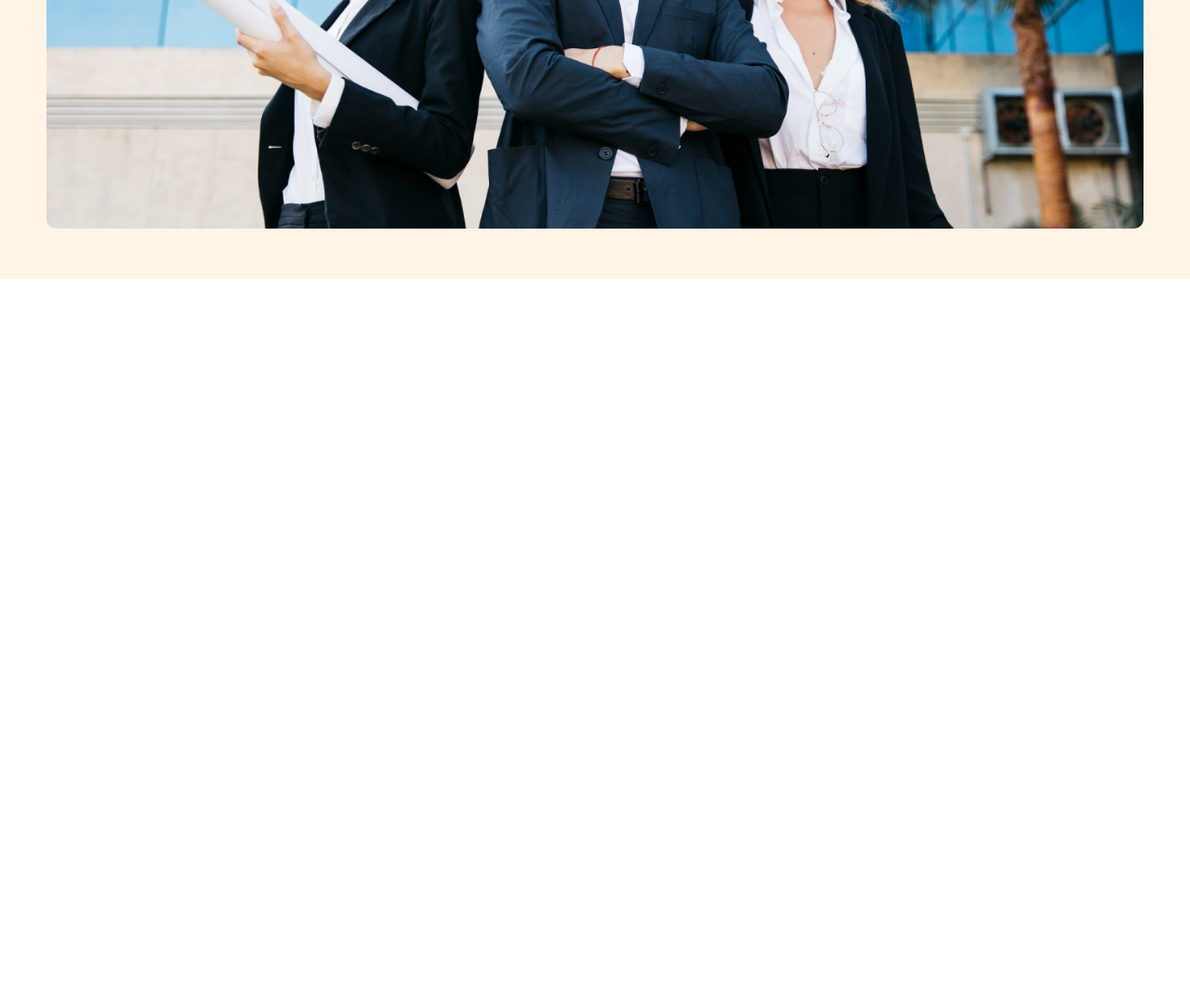
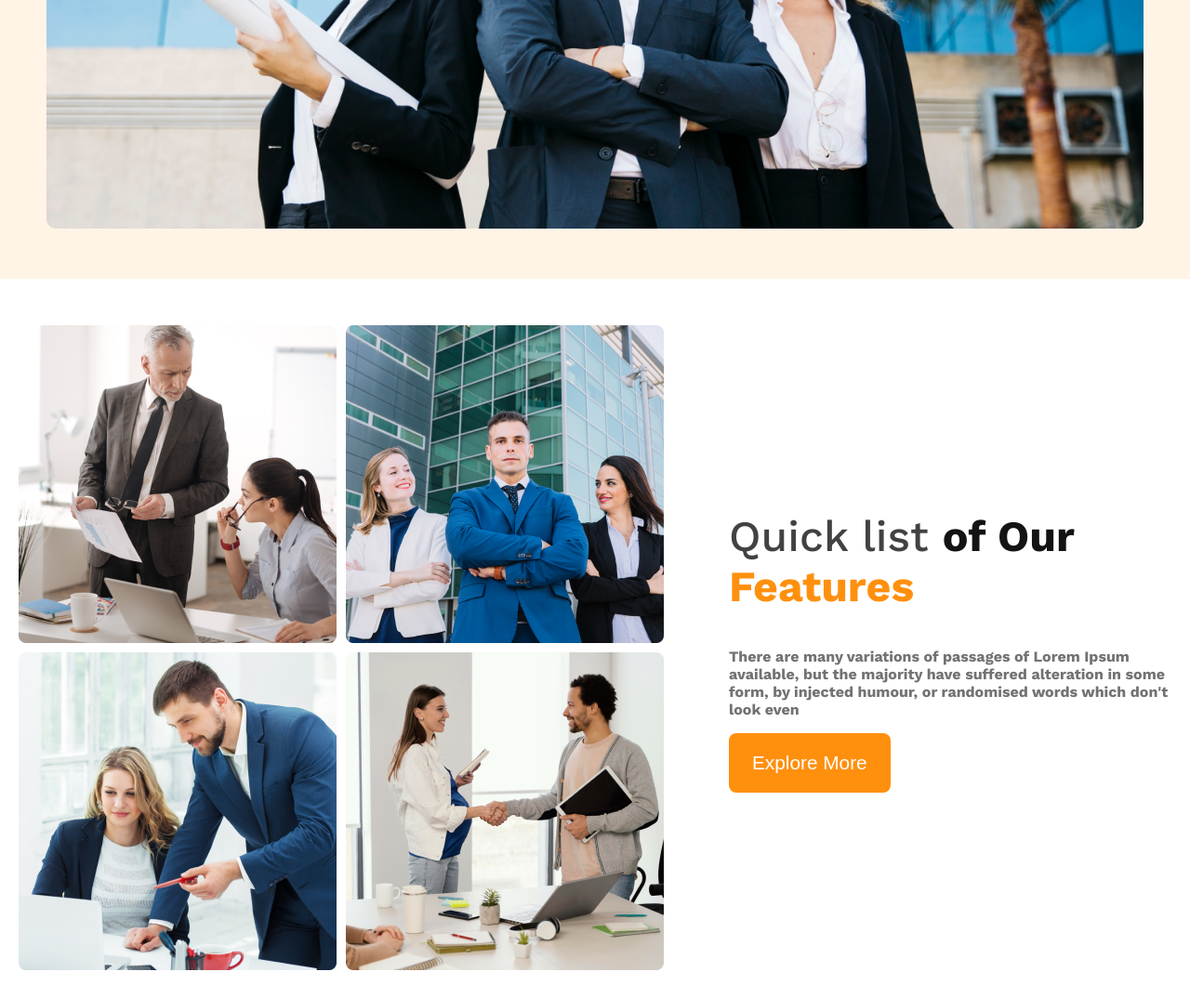
Before and after one commit to niloy-debnath/G3-Architect, a plain HTML site: page index.html in a window 1280 px wide. Shown: the part 976-2050 px from the top of the page at 93% size. Before the commit the page ends 1276 px from the top, so only its background shows below. Drawn offline with nearby package versions, Linux system fonts and the light colour scheme.

Commit message:
quick list updated

```diff
--- a/index.html
+++ b/index.html
@@ -39,7 +39,21 @@ Group of Architects</h1>
        </section>
     </header>
     <main>
+        <section class="quick-list display-flex fixed-margin">
+            <div class="team-img">
+                <img src="./images/team1.png" alt="" class="img-1">
+                <img src="./images/team2.png" alt="" class="img-2">
+                <img src="./images/team3.png" alt="" class="img-3">
+                <img src="./images/team4.png" alt="" class="img-4">
+             </div>
 
+             <div class="quick-list-text">
+                    <h2 class="quick-list-title work-sans-Bold dark2">Quick list <span id="span1">of Our</span> <span id="span2">Features</span></h2>
+                    <p class="quick-style-description work-sans-Bold dark3">There are many variations of passages of Lorem Ipsum available, but the majority have suffered alteration in some form, by injected humour, or randomised words which don't look even</p>
+                    <button class="btn-primary">Explore More</button>
+                </div>
+
+        </section>
     </main>
     <footer>
 
--- a/style.css
+++ b/style.css
@@ -102,3 +102,35 @@ nav div a {
     border-radius: 10px;
     width: 100%;
 }
+
+/* Main */
+.quick-list{
+    justify-content: center;
+    align-items: center;
+    gap: 70px;
+    margin-top: 50px;
+    margin-bottom: 30px;
+
+}
+.quick-list-title{
+    font-size: 2.9em;
+    font-weight: 500;
+}
+.team-img{
+    display: grid;
+    grid-template-columns: repeat(2,1fr);
+    gap: 10px;
+}
+
+#span1{
+    color: #131313;
+    font-weight: bold;
+}
+#span2{
+    color: #FF900E;
+    font-weight: bold;
+}
+.quick-list-description{
+    font-weight: 400;
+    font-size: 1em;
+}
```
